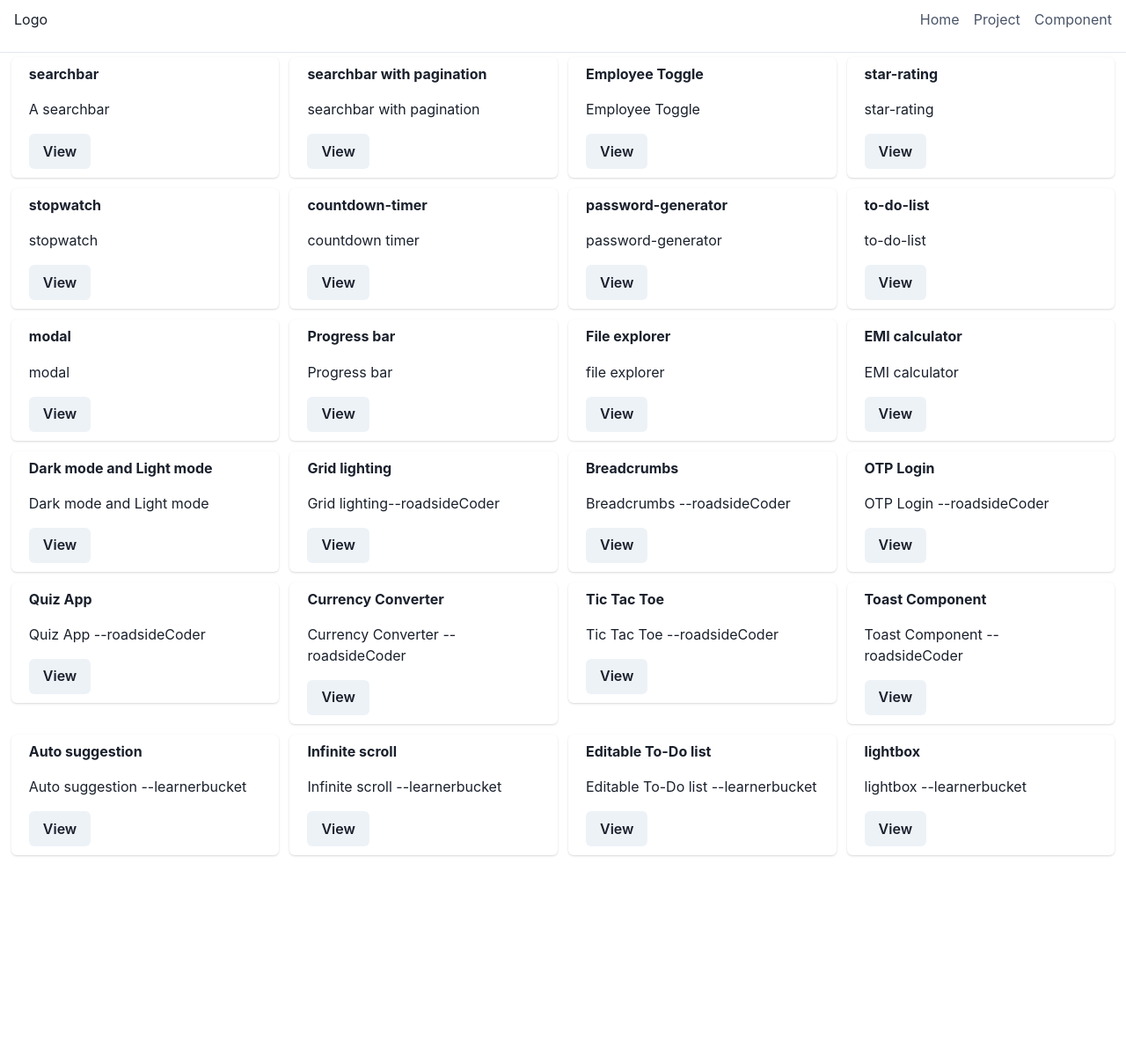
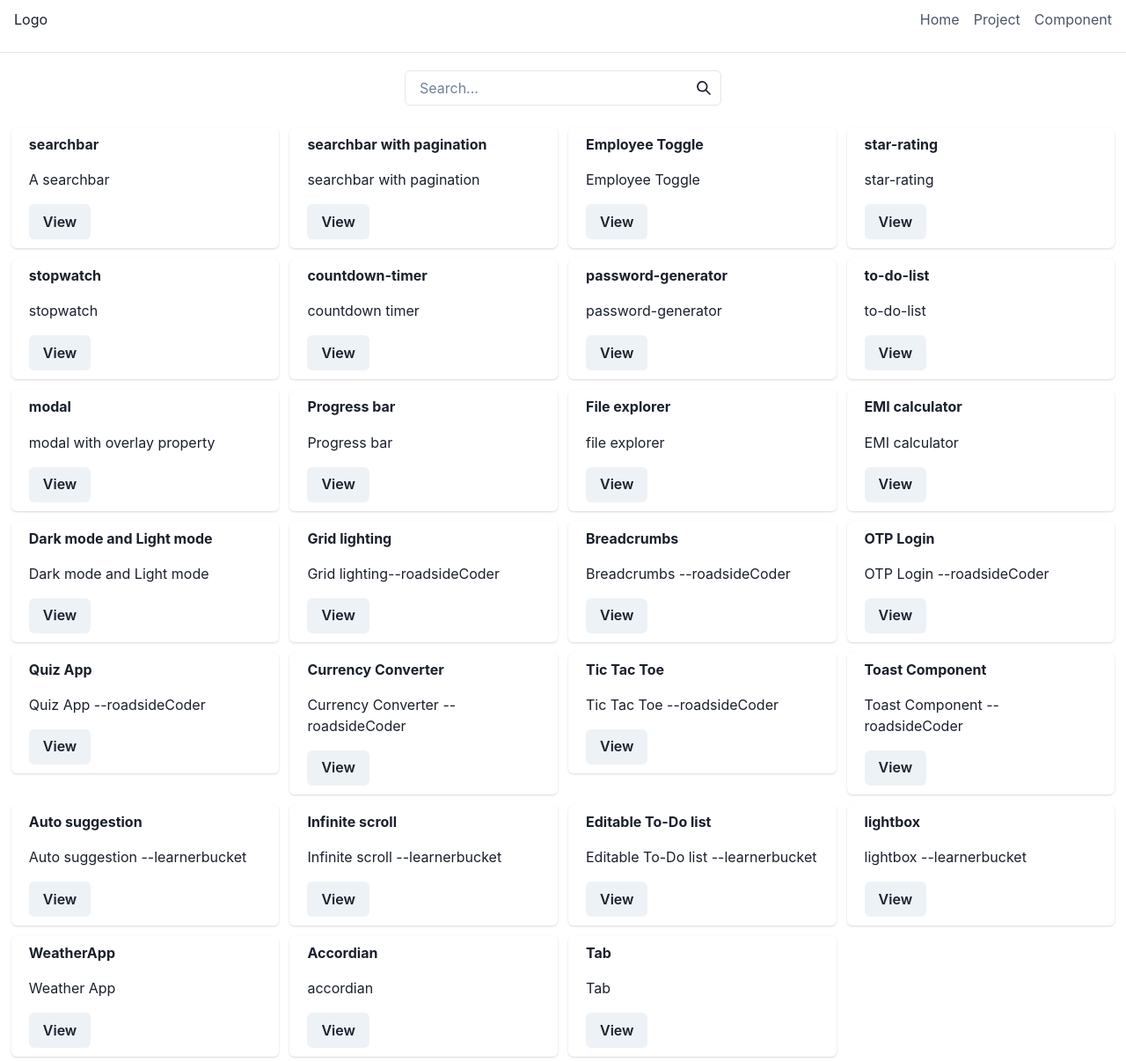
Before and after one commit to shadab1301/react-machine-round-interview, a React (Vite) app: page /component in a window 1280 px wide. Shown: the whole page at 88% size. Before the commit the page ends 977 px from the top, so only its background shows below. Built offline with nearby package versions, Linux system fonts and the light colour scheme.

Commit message:
searchbar added in dashboad page

```diff
--- a/src/Component/Dashboard/Dashboard.jsx
+++ b/src/Component/Dashboard/Dashboard.jsx
@@ -1,5 +1,6 @@
-import { Box, Button, Card, CardBody, CardFooter, CardHeader, Heading, SimpleGrid, Text } from "@chakra-ui/react";
-import React from "react";
+import { SearchIcon } from "@chakra-ui/icons";
+import { Box, Button, Card, CardBody, CardFooter, CardHeader, Heading, IconButton, Input, InputGroup, InputRightElement, SimpleGrid, Text } from "@chakra-ui/react";
+import React, { useEffect, useState } from "react";
 import { Link } from "react-router-dom";
 
 const component = [
@@ -53,7 +54,7 @@ const component = [
   },
   {
     name: "modal",
-    desc: "modal",
+    desc: "modal with overlay property",
     image: "",
     path: "modal",
   },
@@ -147,20 +148,67 @@ const component = [
     image: "",
     path: "#",
   },
+  {
+    name: " WeatherApp ",
+    desc: " Weather App",
+    image: "",
+    path: "#",
+  },
+  {
+    name: " Accordian ",
+    desc: " accordian",
+    image: "",
+    path: "#",
+  },
+  {
+    name: " Tab ",
+    desc: " Tab",
+    image: "",
+    path: "#",
+  },
 ];
 
 const Dashboard = () => {
+  const [searchTem,setSearchTerm]=useState("")
+  const [result,setResult]=useState([])
+  useEffect(()=>{
+   const filteredData = component.filter(
+     (val, i) =>
+       val.name.toLowerCase().includes(searchTem.toLowerCase()) ||
+       val.desc.toLowerCase().includes(searchTem.toLowerCase())
+   );
+    setResult(filteredData)
+  },[searchTem])
   return (
+    <>
+      <Box width="100%" maxWidth="400px" margin="0 auto" p={5}>
+        <InputGroup>
+          <Input
+            type="search"
+            placeholder={"Search..."}
+            value={searchTem}
+            onChange={(e) => setSearchTerm(e.target.value)}
+          />
+          <InputRightElement>
+            <IconButton
+              aria-label="Search"
+              icon={<SearchIcon />}
+              bgColor={"transparent"}
+            />
+          </InputRightElement>
+        </InputGroup>
+      </Box>
       <SimpleGrid
         columns={{ base: 1, md: 3, lg: 4 }}
         width={"98vw"}
         m={"5px auto"}
         spacing={3}
       >
-      {component.map((val, index) => (
+        {result.length > 0 &&
+          result.map((val, index) => (
             <Box height="auto" key={index}>
               <Card>
-            <CardHeader style={{ padding:"10px 20px"}}>
+                <CardHeader style={{ padding: "10px 20px" }}>
                   <Heading size="sm">{val.name}</Heading>
                 </CardHeader>
                 <CardBody
@@ -185,6 +233,22 @@ const Dashboard = () => {
             </Box>
           ))}
       </SimpleGrid>
+      {!result.length && (
+        <Box
+          width={"100vw"}
+          height="auto"
+          display={"flex"}
+          justifyContent={"center"}
+          alignItems={"center"}
+        >
+          <Card width={"auto"}>
+            <CardHeader style={{ padding: "10px 100px" }}>
+              <Heading size="sm">No Data available</Heading>
+            </CardHeader>
+          </Card>
+        </Box>
+      )}
+    </>
   );
 };
 
```
Lines whose indentation alone changed are shown as unchanged.
